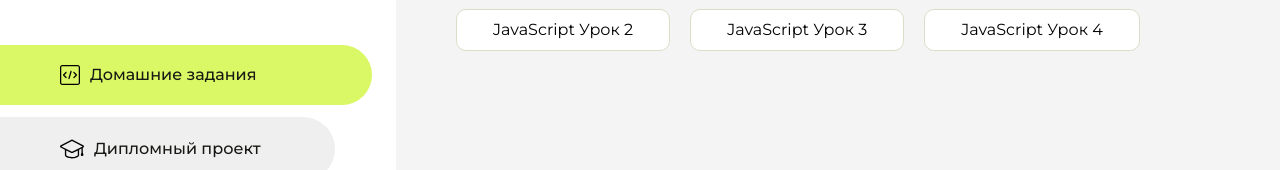
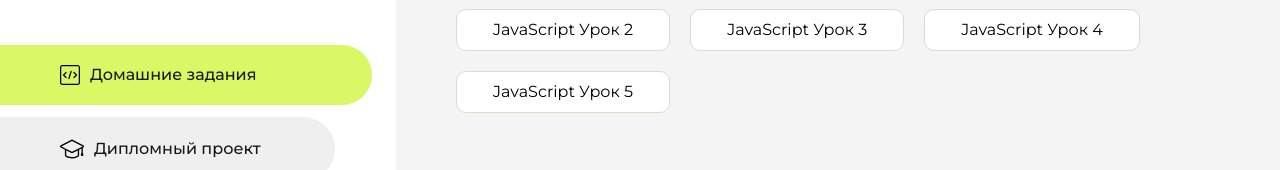
Before and after one commit to thesteeag/homework, a plain HTML site: page index.html in a window 1280 px wide. Shown: the part 291-461 px from the top of the page. Drawn offline with Linux system fonts and the light colour scheme.

Commit message:
Update index.html

```diff
--- a/index.html
+++ b/index.html
@@ -113,6 +113,9 @@
                     <li class="content__list-item">
                         <a href="homework-js-4/index.html">JavaScript Урок 4</a>
                     </li>
+                    <li class="content__list-item">
+                        <a href="homework-js-5/index.html">JavaScript Урок 5</a>
+                    </li>
                 </ul>
             </div>
             <div class="content__block hidden" id="diplomBlock">
```
